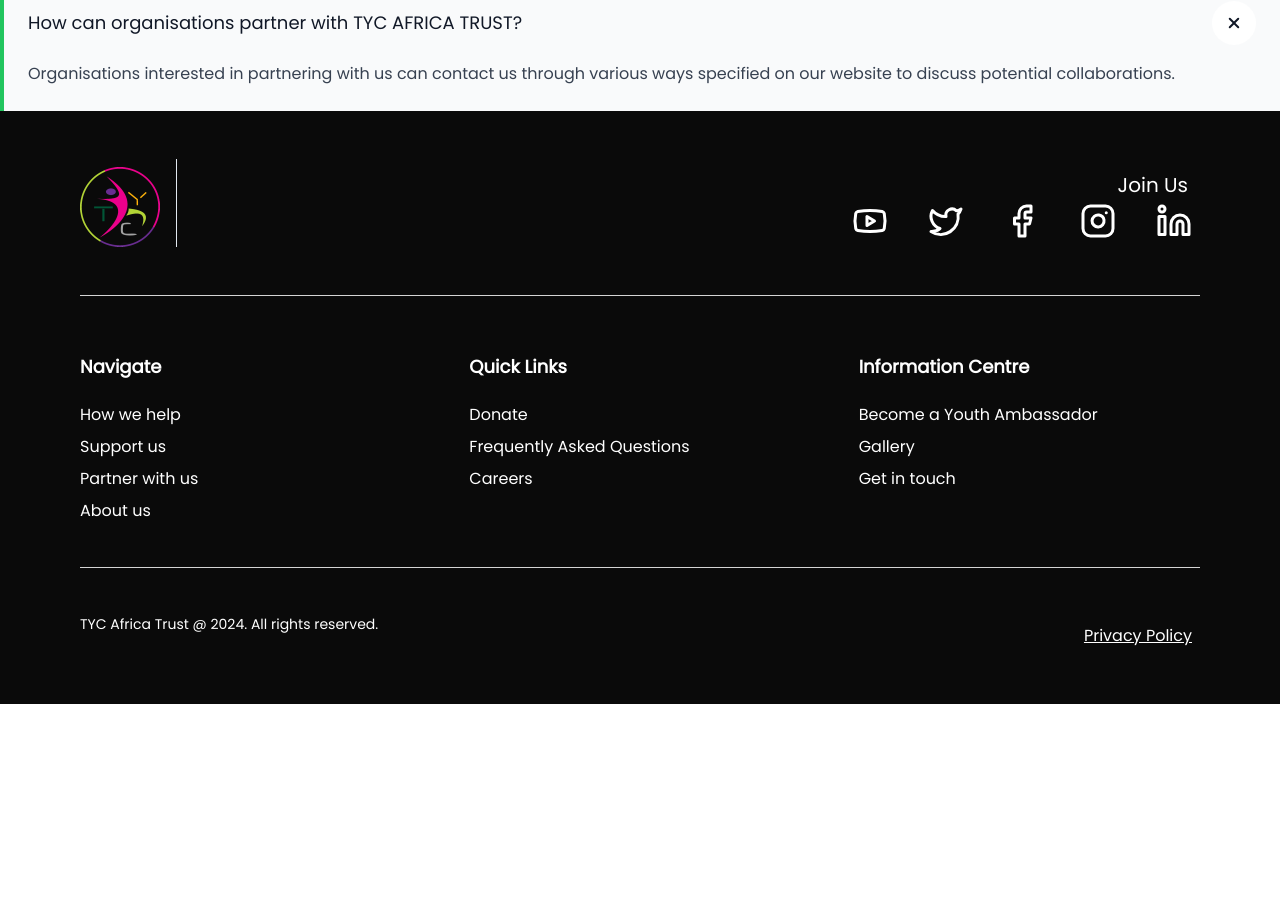
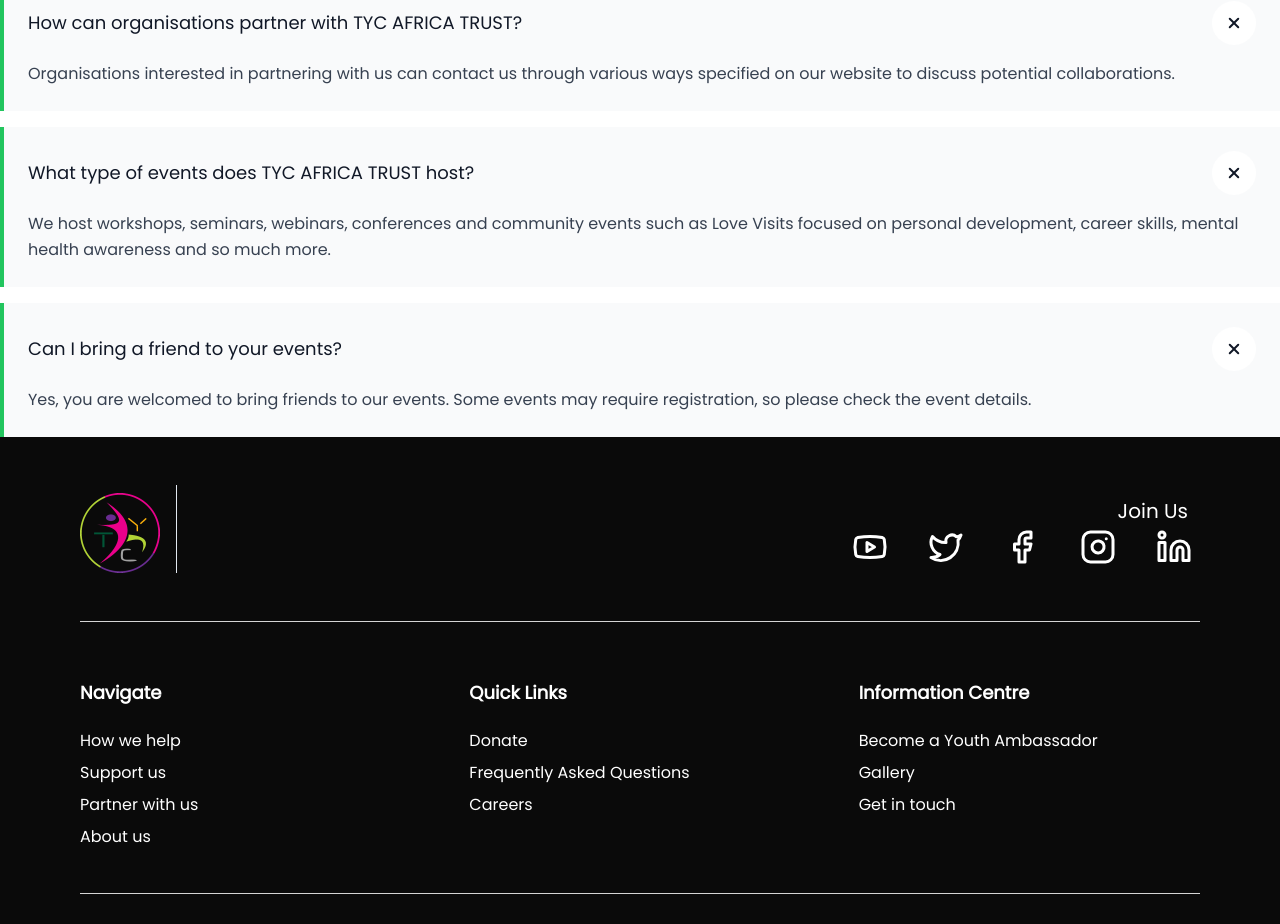
Before and after one commit to BabaMboga/TYC-main, a Next.js app: page /frequently-asked-questions in a window 1280 px wide. Shown: the part 1400-2324 px from the top of the page. Before the commit the page ends 2104 px from the top, so only its background shows below. Built offline with nearby package versions, Linux system fonts and the light colour scheme.

Commit message:
Added last batch of questions

```diff
--- a/components/frequently-asked-questions/FAQ.tsx
+++ b/components/frequently-asked-questions/FAQ.tsx
@@ -260,6 +260,68 @@ const FrequentlyAskedQuestions = () => {
                     </p>
                 </details>
 
+                <details
+                    className="group border-s-4 border-green-500 bg-gray-50 p-6 [&_summary::-webkit-details-marker]:hidden"
+                    open
+                >
+                    <summary className="flex cursor-pointer items-center justify-between gap-1.5">
+                        <h2 className="text-lg font-medium text-gray-900">
+                            What type of events does TYC AFRICA TRUST host?
+                        </h2>
+
+                        <span className="shrink-0 rounded-full bg-white p-1.5 text-gray-900 sm:p-3">
+                            <svg
+                                xmlns="http://www.w3.org/2000/svg"
+                                className="size-5 shriink-0 transition duration-300 group-open:-rotate-45"
+                                viewBox="0 0 20 20"
+                                fill="currentColor"
+                            >
+                                <path
+                                    fillRule="evenodd"
+                                    d="M10 3a1 1 0 011 1v5h5a1 1 0 110 2h-5v5a1 1 0 11-2 0v-5H4a1 1 0 110-2h5V4a1 1 0 011-1z"
+                                    clipRule="evenodd"
+                                />
+                            </svg>
+                        </span>
+                    </summary>
+
+                    <p className="mt-4 leading-relaxed text-gray-700">
+                        We host workshops, seminars, webinars, conferences and community events such
+                        as Love Visits focused on personal development, career skills, mental health
+                        awareness and so much more.
+                    </p>
+                </details>
+
+                <details
+                    className="group border-s-4 border-green-500 bg-gray-50 p-6 [&_summary::-webkit-details-marker]:hidden"
+                    open
+                >
+                    <summary className="flex cursor-pointer items-center justify-between gap-1.5">
+                        <h2 className="text-lg font-medium text-gray-900">
+                            Can I bring a friend to your events?
+                        </h2>
+
+                        <span className="shrink-0 rounded-full bg-white p-1.5 text-gray-900 sm:p-3">
+                            <svg
+                                xmlns="http://www.w3.org/2000/svg"
+                                className="size-5 shriink-0 transition duration-300 group-open:-rotate-45"
+                                viewBox="0 0 20 20"
+                                fill="currentColor"
+                            >
+                                <path
+                                    fillRule="evenodd"
+                                    d="M10 3a1 1 0 011 1v5h5a1 1 0 110 2h-5v5a1 1 0 11-2 0v-5H4a1 1 0 110-2h5V4a1 1 0 011-1z"
+                                    clipRule="evenodd"
+                                />
+                            </svg>
+                        </span>
+                    </summary>
+
+                    <p className="mt-4 leading-relaxed text-gray-700">
+                        Yes, you are welcomed to bring friends to our events. Some events may require
+                        registration, so please check the event details.
+                    </p>
+                </details>
 
 
             </div>
```
